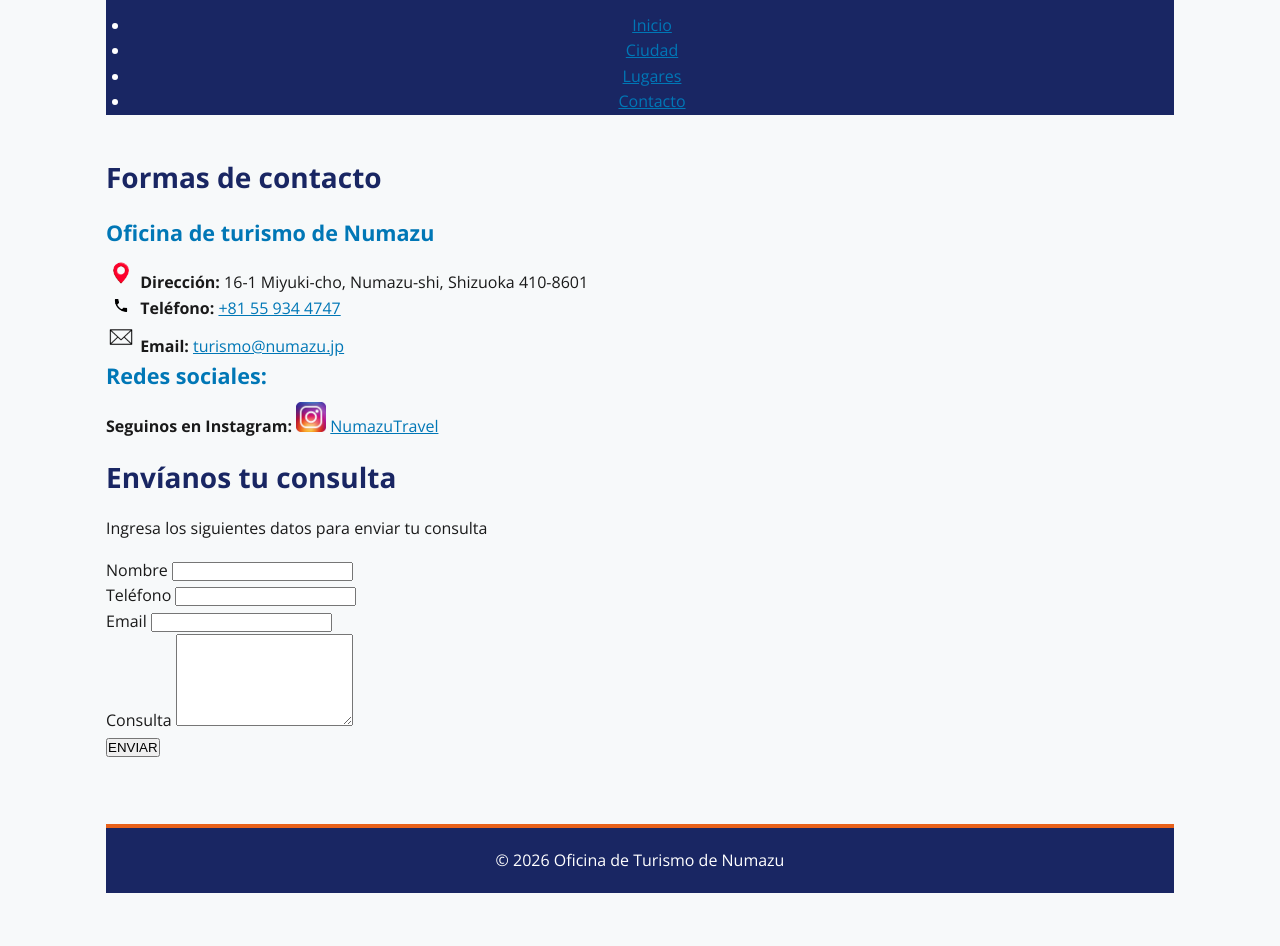
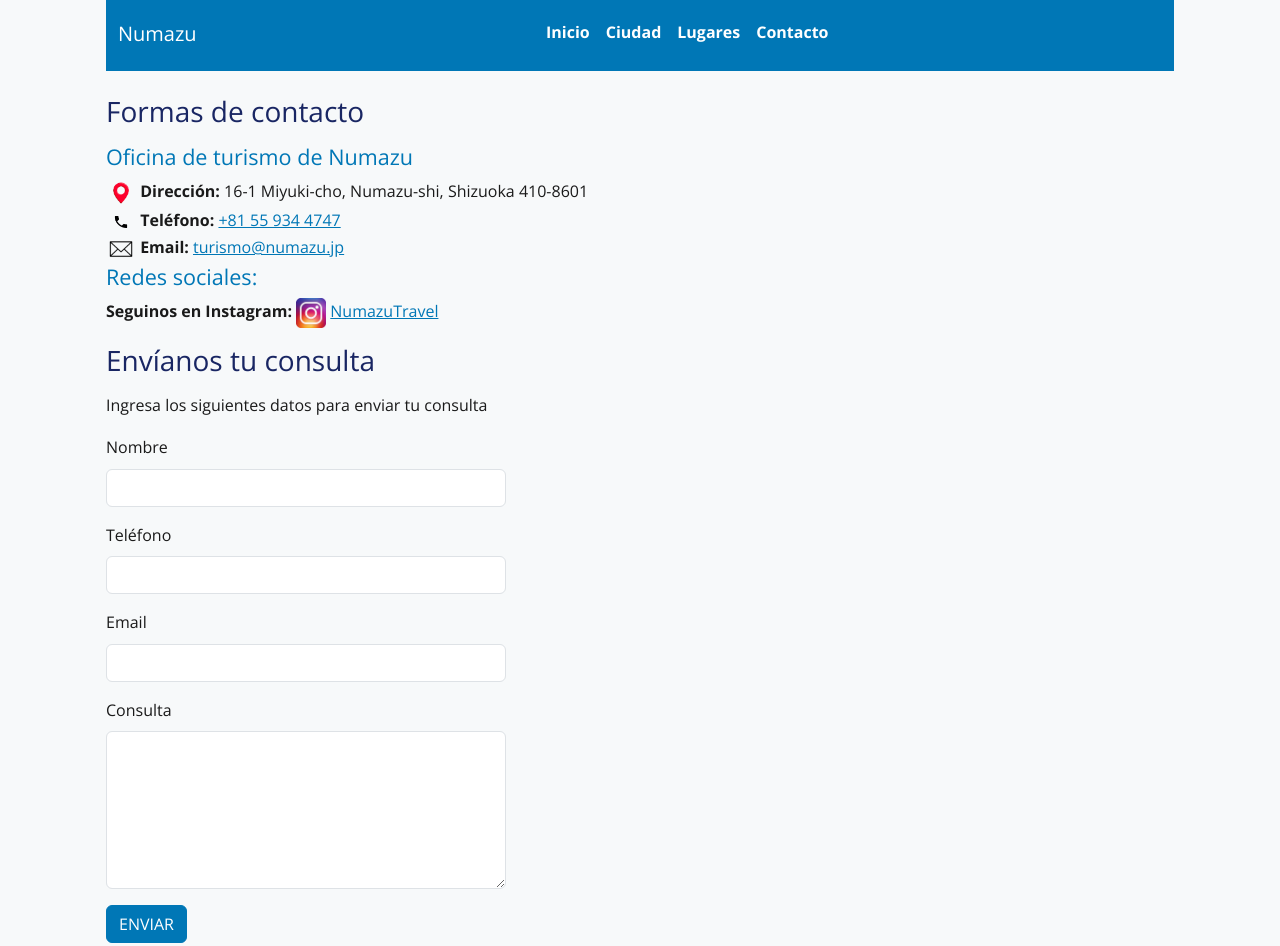
Before and after one commit to Maxi-5060/LI1-2C2026-Grupo13, a plain HTML site: page contacto.html in a window 1280 px wide. Shown: the part 332-1278 px from the top of the page. Before the commit the page ends 1225 px from the top, so only its background shows below. Drawn offline with nearby package versions, Linux system fonts and the light colour scheme.

Commit message:
feat: Se integra navbar y formulario de Boostrap en contacto

```diff
--- a/contacto.html
+++ b/contacto.html
@@ -8,9 +8,16 @@
         <meta name="description" content="Detalles y formas de contacto sobre el Centro Turístico de Numazu.">
         <meta name="author" content="Maxi5060">
         <meta name="robots" content="noarchive, noimageindex">
+
+        <!-- Google Fonts -->
         <link rel="preconnect" href="https://fonts.googleapis.com">
         <link rel="preconnect" href="https://fonts.gstatic.com" crossorigin>
         <link href="https://fonts.googleapis.com/css2?family=Open+Sans:wght@400;700&display=swap" rel="stylesheet">
+
+        <!-- Bootstrap CSS -->
+        <link href="https://cdn.jsdelivr.net/npm/bootstrap@5.3.3/dist/css/bootstrap.min.css" rel="stylesheet">
+
+        <!-- CSS propio -->
         <link rel="stylesheet" href="./styles/styles.css">
 
         <title>Contacto | Centro Turístico de Numazu</title>
@@ -25,18 +32,31 @@
             width="330"
             height="231"
             alt="Bandera de Numazu">
+    </header>
 
-        <nav class="navegacion">
-        <!-- Barra de navegación -->
-            <ul>
-                 <!-- Enlaces internos (#) y a otras páginas -->
-                <li><a href="index.html">Inicio</a></li>
-                <li><a href="index.html#ciudad">Ciudad</a></li>
-                <li><a href="index.html#lugares">Lugares</a></li>
-                <li><a href="contacto.html">Contacto</a></li>
-            </ul>
-        </nav>
-    </header>
+            <nav class="navbar navbar-expand-lg navbar-dark" aria-label="Menú Principal">
+            <!-- Barra de navegación -->
+        <div class="container-fluid">
+            <a class="navbar-brand" href="index.html">Numazu </a>
+
+                <button class="navbar-toggler" type="button"
+                    data-bs-toggle="collapse" data-bs-target="#menuPrincipal"
+                    aria-controls="menuPrincipal" aria-expanded="false"
+                    aria-label="Mostrar u ocultar el menú">
+                    <span class="navbar-toggler-icon"></span>
+                </button>
+
+            <div class="collapse navbar-collapse" id="menuPrincipal">
+                <ul class="navbar-nav mx-auto">
+                    <!-- Enlaces internos (#) y a otras páginas -->
+                    <li class="nav-item"><a class="nav-link" href="index.html">Inicio</a></li>
+                    <li class="nav-item"><a class="nav-link" href="index.html#ciudad">Ciudad</a></li>
+                    <li class="nav-item"><a class="nav-link" href="index.html#lugares">Lugares</a></li>
+                    <li class="nav-item"><a class="nav-link" href="contacto.html">Contacto</a></li>
+                </ul>
+            </div>
+        </div>
+    </nav>
 
 <main>
         <article>
@@ -44,19 +64,19 @@
             <h3>Oficina de turismo de Numazu</h3>
 
         <div>
-            <img src="./Img/address.png" alt="Dirección" width="30">
+            <img src="./Img/address.png" alt="" width="30">
             <strong>Dirección:</strong>
             16-1 Miyuki-cho, Numazu-shi, Shizuoka 410-8601
         </div>
 
         <div>
-            <img src="./Img/telephone.png" alt="Teléfono" width="30">
+            <img src="./Img/telephone.png" alt="" width="30">
             <strong>Teléfono:</strong>
             <a href="tel:+81559344747">+81 55 934 4747</a>
         </div>
 
         <div>
-            <img src="./Img/mail.png" alt="Correo" width="30">
+            <img src="./Img/mail.png" alt="" width="30">
             <strong>Email:</strong>
             <a href="mailto:turismo@numazu.jp">turismo@numazu.jp</a>
         </div>
@@ -64,7 +84,7 @@
         <h3>Redes sociales:</h3>
         <p>
             <strong>Seguinos en Instagram:</strong>
-            <img src="./Img/Instagram-logo.png" alt="Instagram" width="30">
+            <img src="./Img/Instagram-logo.png" alt="" width="30">
             <a href="https://www.instagram.com/numazutravel/" target="_blank" rel="noopener noreferrer">NumazuTravel</a>
         </p>
     </article>
@@ -73,24 +93,24 @@
         <h2>Envíanos tu consulta</h2>
         <p>Ingresa los siguientes datos para enviar tu consulta</p>
         <form action="#" method="post">
-            <div>
-                <label for="nombre">Nombre</label>
-                <input type="text" id="nombre" name="nombre" required>
+            <div class="mb-3">
+                <label for="nombre" class="form-label">Nombre</label>
+                <input type="text" class="form-control" id="nombre" name="nombre" required>
+            </div>
+            <div class="mb-3">
+                <label for="telefono" class="form-label">Teléfono</label>
+                <input type="tel" class="form-control" id="telefono" name="telefono" required>
+            </div>
+            <div class="mb-3">
+                <label for="email" class="form-label">Email</label>
+                <input type="email" class="form-control" id="email" name="email" required>
+            </div>
+            <div class="mb-3">
+                <label for="consulta" class="form-label">Consulta</label>
+                <textarea id="consulta" class="form-control" name="consulta" rows="6" required></textarea>
             </div>
             <div>
-                <label for="telefono">Teléfono</label>
-                <input type="tel" id="telefono" name="telefono" required>
-            </div>
-            <div>
-                <label for="email">Email</label>
-                <input type="email" id="email" name="email" required>
-            </div>
-            <div>
-                <label for="consulta">Consulta</label>
-                <textarea id="consulta" name="consulta" rows="6" required></textarea>
-            </div>
-            <div>
-                <button type="submit">ENVIAR</button>
+                <button type="submit" class="btn btn-primary">ENVIAR</button>
             </div>
         </form>
     </article>
@@ -99,5 +119,8 @@
     <footer>
         <p>© 2026 Oficina de Turismo de Numazu</p>
     </footer>
+
+        <!-- Bootstrap JS -->
+        <script src="https://cdn.jsdelivr.net/npm/bootstrap@5.3.3/dist/js/bootstrap.bundle.min.js"></script>
 </body>
 </html>
```
